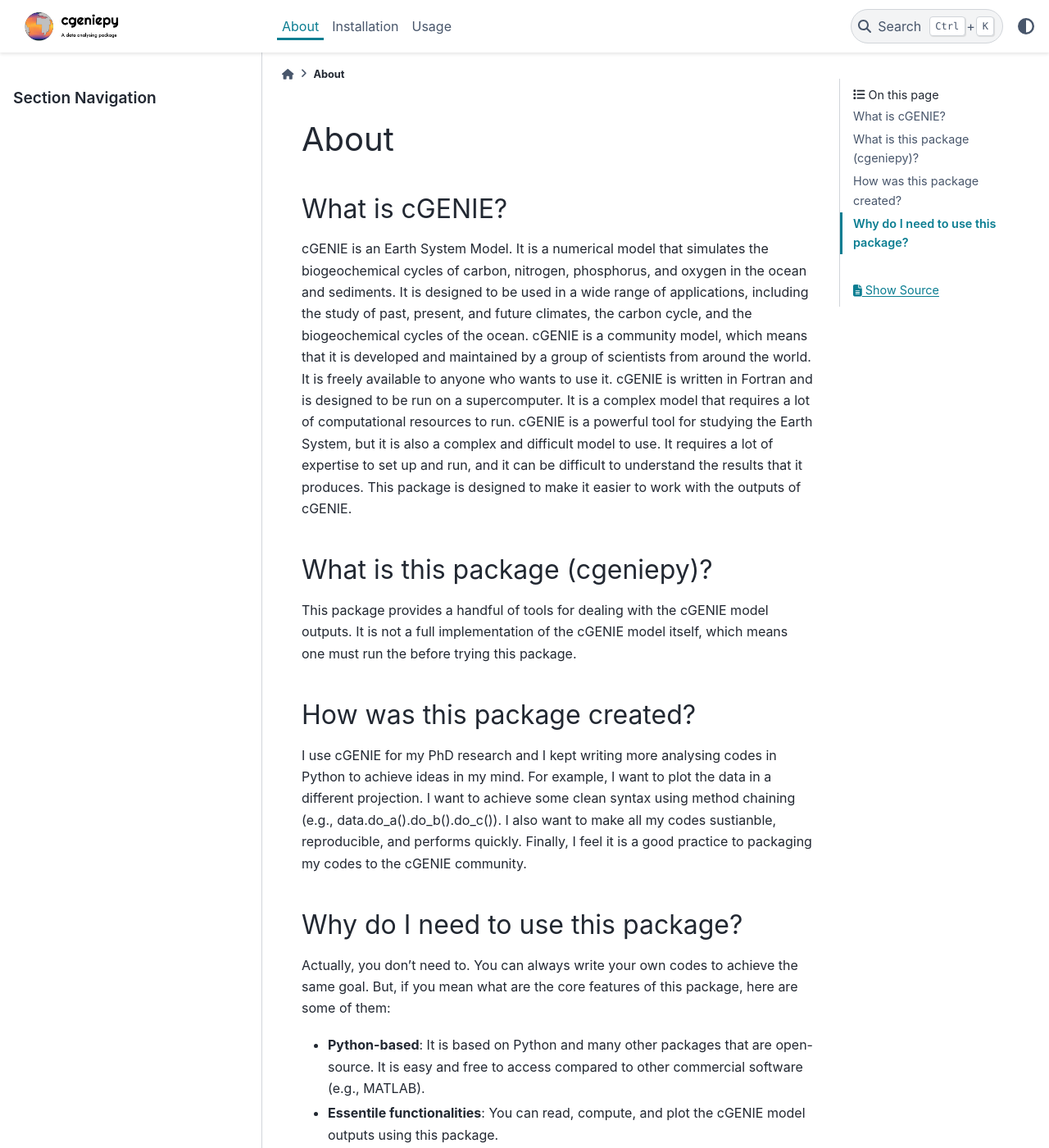
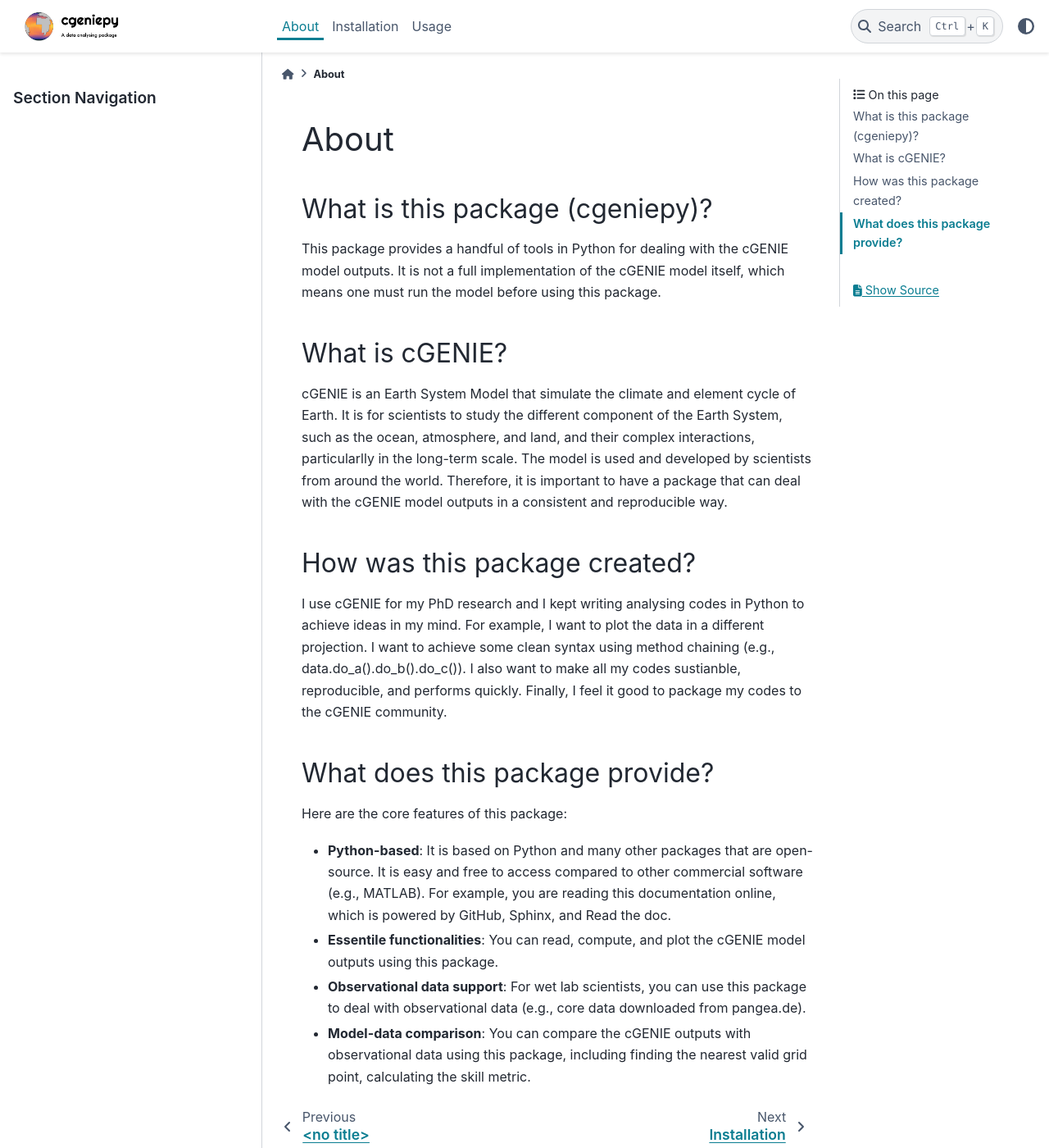
Before and after one commit to ruiying-ocean/cgeniepy, a Sphinx documentation site: the page built from docs/source/about.rst, in a window 1280 px wide and 1400 px high. Shown: the whole window at 82% size. Built offline with Sphinx 7.4.7 and the PyData theme 0.15.4, drawn with Linux system fonts in a browser that asks for light colours; some of the changed text lies outside the part shown.

Commit message:
adjust the content of about.rst

```diff
--- a/docs/source/about.rst
+++ b/docs/source/about.rst
@@ -1,28 +1,26 @@
 About
 =====
-
-What is cGENIE?
---------------
-cGENIE is an Earth System Model. It is a numerical model that simulates the biogeochemical cycles of carbon, nitrogen, phosphorus, and oxygen in the ocean and sediments. It is designed to be used in a wide range of applications, including the study of past, present, and future climates, the carbon cycle, and the biogeochemical cycles of the ocean. cGENIE is a community model, which means that it is developed and maintained by a group of scientists from around the world. It is freely available to anyone who wants to use it. cGENIE is written in Fortran and is designed to be run on a supercomputer. It is a complex model that requires a lot of computational resources to run. cGENIE is a powerful tool for studying the Earth System, but it is also a complex and difficult model to use. It requires a lot of expertise to set up and run, and it can be difficult to understand the results that it produces. This package is designed to make it easier to work with the outputs of cGENIE.
-
 
 What is this package (cgeniepy)?
 --------------------------------
 
-This package provides a handful of tools for dealing with the cGENIE model outputs. It is not a full implementation of the cGENIE model itself, which means one must run the before trying this package.
+This package provides a handful of tools in Python for dealing with the cGENIE model outputs. It is not a full implementation of the cGENIE model itself, which means one must run the model before using this package.
+
+What is cGENIE?
+--------------
+cGENIE is an Earth System Model that simulate the climate and element cycle of Earth. It is for scientists to study the different component of the Earth System, such as the ocean, atmosphere, and land, and their complex interactions, particularlly in the long-term scale. The model is used and developed by scientists from around the world. Therefore, it is important to have a package that can deal with the cGENIE model outputs in a consistent and reproducible way.
 
 
 How was this package created?
 ------------------------------
-I use cGENIE for my PhD research and I kept writing more analysing codes in Python to achieve ideas in my mind. For example, I want to plot the data in a different projection. I want to achieve some clean syntax using method chaining (e.g., data.do_a().do_b().do_c()). I also want to make all my codes sustianble, reproducible, and performs quickly. Finally, I feel it is a good practice to packaging my codes to the cGENIE community.
+I use cGENIE for my PhD research and I kept writing analysing codes in Python to achieve ideas in my mind. For example, I want to plot the data in a different projection. I want to achieve some clean syntax using method chaining (e.g., data.do_a().do_b().do_c()). I also want to make all my codes sustianble, reproducible, and performs quickly. Finally, I feel it good to package my codes to the cGENIE community.
 
 
-Why do I need to use this package?
-----------------------------------
-Actually, you don't need to. You can always write your own codes to achieve the same goal. But, if you mean what are the core features of this package, here are some of them:
+What does this package provide?
+--------------------------------
+Here are the core features of this package:
 
-- **Python-based**: It is based on Python and many other packages that are open-source. It is easy and free to access compared to other commercial software (e.g., MATLAB).
+- **Python-based**: It is based on Python and many other packages that are open-source. It is easy and free to access compared to other commercial software (e.g., MATLAB). For example, you are reading this documentation online, which is powered by GitHub, Sphinx, and Read the doc.
 - **Essentile functionalities**: You can read, compute, and plot the cGENIE model outputs using this package.
-- **Model Ensemble**: You can deal with an ensemble of models using this package.
 - **Observational data support**: For wet lab scientists, you can use this package to deal with observational data (e.g., core data downloaded from pangea.de).
 - **Model-data comparison**: You can compare the cGENIE outputs with observational data using this package, including finding the nearest valid grid point, calculating the skill metric.
```
